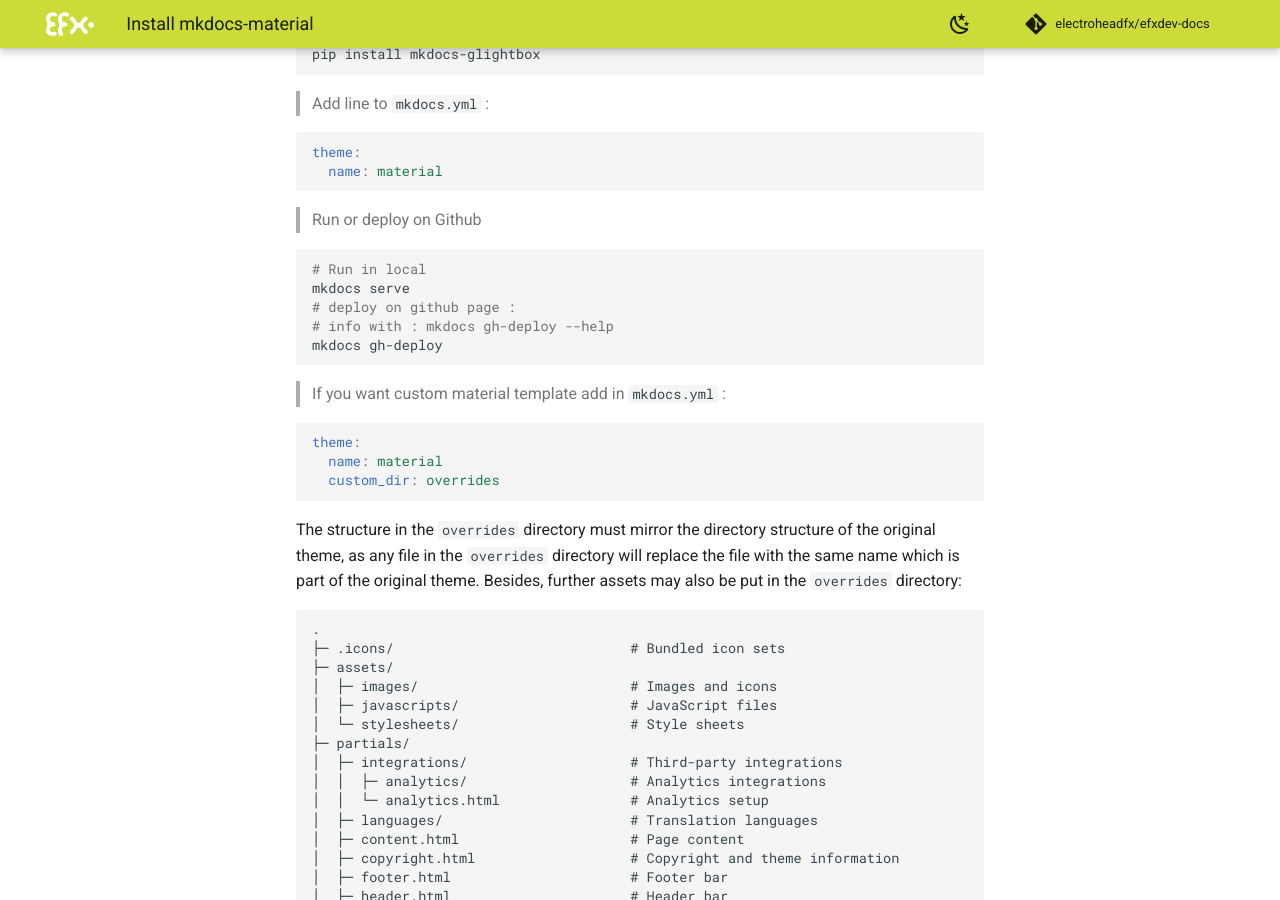
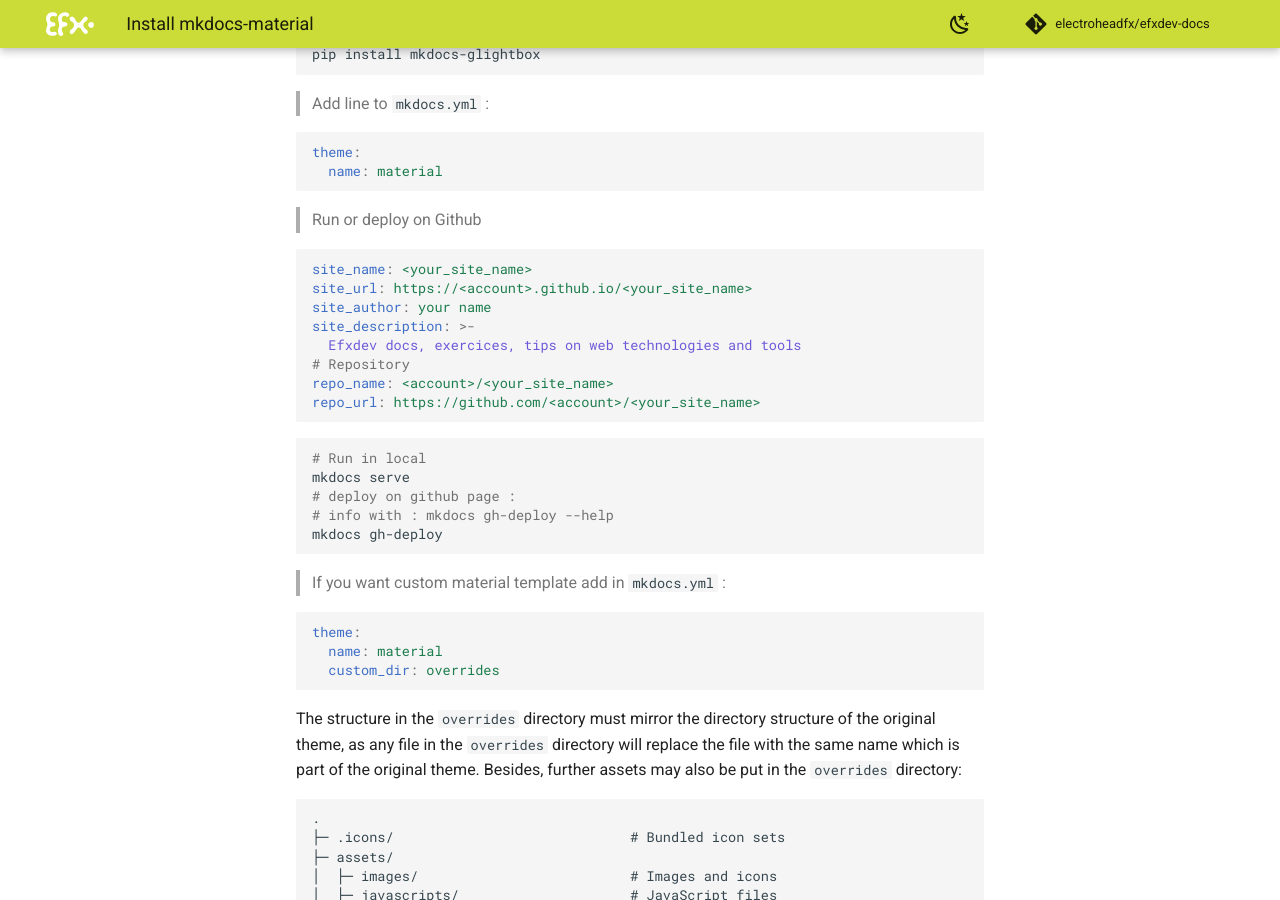
Before and after one commit to electroheadfx/efxdev-docs, an MkDocs documentation site: the page built from docs/pages/tools/mkdocs-material.md, in a window 1280 px wide and 900 px high, scrolled down 307 px. Built offline with MkDocs 1.6.1 and Material for MkDocs 9.7.7, drawn with Linux system fonts in a browser that asks for light colours; comment, search, counter and statistics services are not loaded.

Commit message:
Fix repo data in mkdocs.yml

````diff
--- a/docs/pages/tools/mkdocs material.md
+++ b/docs/pages/tools/mkdocs-material.md
@@ -18,6 +18,17 @@
 ```
 
 > Run or deploy on Github
+
+```yml
+site_name: <your_site_name>
+site_url: https://<account>.github.io/<your_site_name>
+site_author: your name
+site_description: >-
+  Efxdev docs, exercices, tips on web technologies and tools
+# Repository
+repo_name: <account>/<your_site_name>
+repo_url: https://github.com/<account>/<your_site_name>
+```
 
 ```bash
 # Run in local
@@ -98,8 +109,6 @@
 
 [Customization - Material for MkDocs](https://squidfunk.github.io/mkdocs-material/customization/)
 
-
-
 # Installing the dev
 
 ```bash
--- a/mkdocs.yml
+++ b/mkdocs.yml
@@ -1,5 +1,5 @@
 site_name: efxdev-docs
-site_url: https://squidfunk.github.io/mkdocs-material/
+site_url: https://electroheadfx.github.io/mkdocs-material
 site_author: Laurent Marques
 site_description: >-
   Efxdev docs, exercices, tips on web technologies and tools
````
